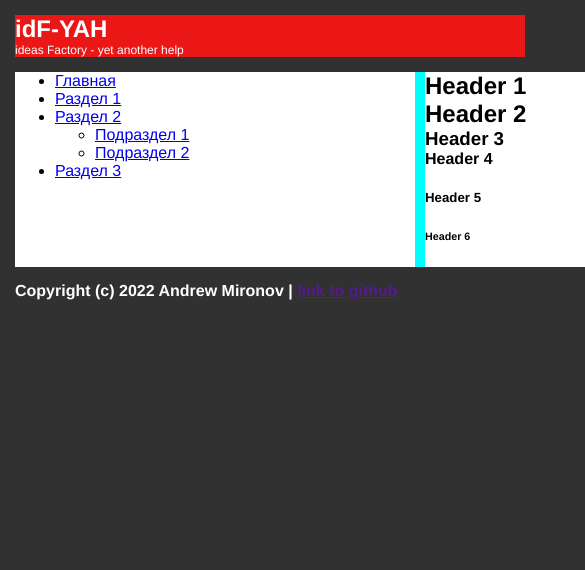
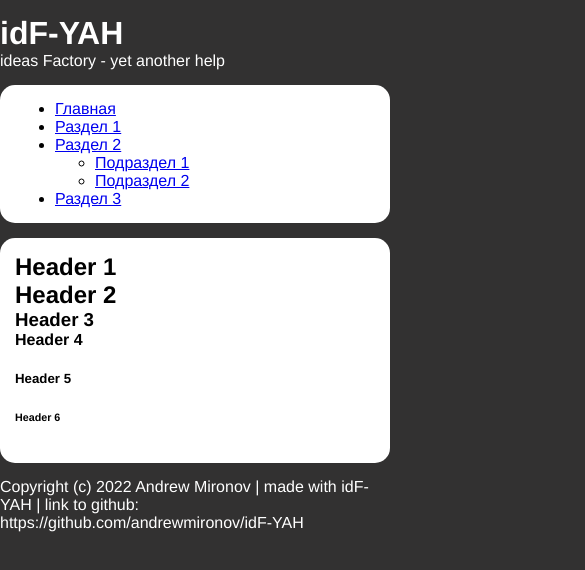
Before and after one commit to andrewmironov/idF-YAH, a plain HTML site: page index.html in a window 390 px wide. Shown: the top 570 px of the page, 585 px wide, since content can reach past the window. Drawn offline with Linux system fonts and the light colour scheme.

Commit message:
all htm/css wo menu IDFACTORY-14

```diff
--- a/css/style.css
+++ b/css/style.css
@@ -10,8 +10,8 @@ body {
   background-color: #323131;
   color: white;
   position: relative;
-  min-width: 540px;
-  min-height: 100%;
+  min-width: 1000px;
+  height: 100vh;
   margin: 0;
   font-family: 'Helvetica', 'Arial', sans-serif;
   padding: 15px;
@@ -19,21 +19,19 @@ body {
 
 .header {
   display: block;
-  background-color: #eb1717; /*УДАЛИТЬ!*/
   margin: 0;
 }
 
 .header-title {
-  font-size: 24px;
+  font-size: 32px;
 }
 
 .header-subtitle {
-  font-size: 12px;
+  font-size: 16px;
   font-weight: lighter;
 }
 
 .content {
-  background-color: aqua; /*УДАЛИТЬ!*/
   display: flex;
   margin: 15px 0;
 }
@@ -41,17 +39,78 @@ body {
 .content-index {
   background-color: #fff;
   color: #000;
-  margin: 0 10px 0 0;
+  margin: 0 15px 0 0;
   min-width: 400px;
+  padding: 15px;
+  border-radius: 15px;
 }
 
 .content-data {
   background-color: #fff;
   color: #000;
   width: 100%;
-  min-width: 1000px;
+  min-width: 555px;
+  border-radius: 15px;
+  padding: 15px;
 }
 
+/*
+тут должны быть стили для парсера - все что он поддерживает!!!
+.text-container {
+  font-size: 18px;
+}
+*/
+
+.footer {
+  display: block;
+  margin: 0;
+}
+
+.footer-text {
+  color: #fff;
+  font-size: 16px;
+}
+
+.footer-link {
+  color: #fff;
+  text-decoration: none;
+}
+
+.footer-link:hover {
+  text-decoration: underline;
+}
+
+/* Стили для мобильной версии */
+@media (max-width: 999px) {
+  body {
+    min-width: 300px;
+    height: 100vh;
+    margin: 0;
+    padding: 15px 0;
+  }
+
+  .content {
+    display: block;
+    margin: 15px 0;
+  }
+
+  .content-index {
+    margin: 0 0 15px 0;
+    width: auto;
+    min-width: auto;
+    padding: 15px;
+    border-radius: 15px;
+  }
+
+  .content-data {
+    background-color: #fff;
+    color: #000;
+    width: auto;
+    min-width: auto;
+    border-radius: 15px;
+    padding: 15px;
+  }
+}
 
 /*
 
--- a/index.html
+++ b/index.html
@@ -87,7 +87,7 @@
       </div>
     </section>
     <footer class="footer">
-      <h4 class="footer-text">Copyright (c) 2022 Andrew Mironov | <a href="" class="footer-link">link to github</a></h4>
+      <p class="footer-text">Copyright (c) 2022 Andrew Mironov | made with idF-YAH | link to github: <a href="https://github.com/andrewmironov/idF-YAH" class="footer-link">https://github.com/andrewmironov/idF-YAH</a></p>
     </footer>
   </body>
 </html>
--- /dev/null
+++ b/js/parser.js
@@ -0,0 +1 @@
+//parser functions
```
Also changed, not shown: 2 other files.
